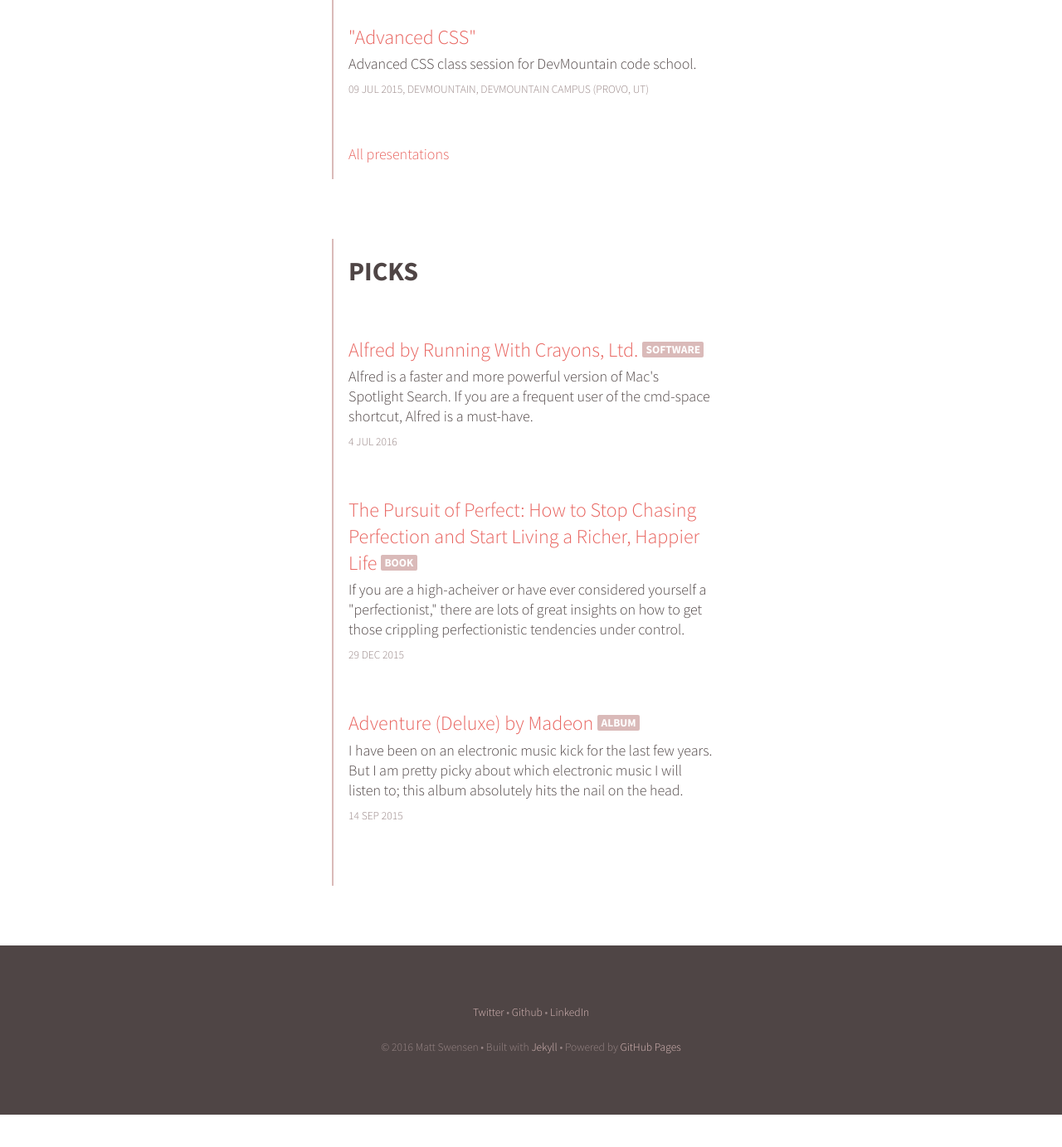
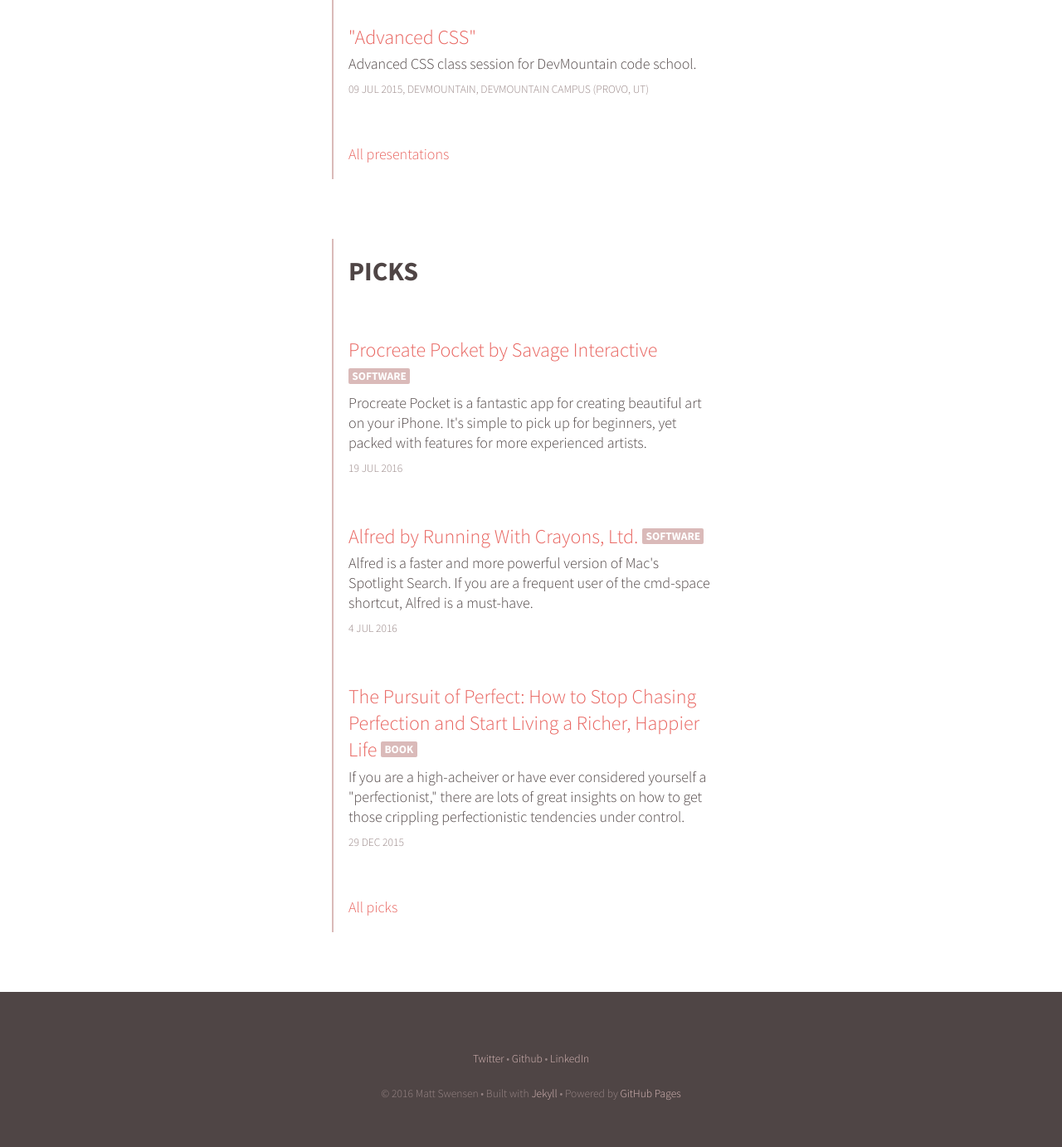
Before and after one commit to mjswensen/mjswensen.com, a Jekyll site: the page built from index.html, in a window 1280 px wide and 1400 px high, scrolled down 2488 px. Shown: the top 1383 px of the window at 83% size. Built offline with Jekyll 4.4.1, drawn with Linux system fonts in a browser that asks for light colours; before the commit the page ends 3832 px from its top, so only the background shows below that.

Commit message:
Adding pick and link to full pick list on home page.

```diff
--- a/index.html
+++ b/index.html
@@ -30,4 +30,5 @@
 <section class="picks">
   <h2>Picks</h2>
   {% include picklist.html limit=3 %}
+  <a class="all-picks" href="/picks/">All picks</a>
 </section>
--- /dev/null
+++ b/picks/procreate-pocket-by-savage-interactive.md
@@ -0,0 +1,18 @@
+---
+title: Procreate Pocket by Savage Interactive
+description: Procreate Pocket is a fantastic app for creating beautiful art on your iPhone. It's simple to pick up for beginners, yet packed with features for more experienced artists.
+type: pick
+pick:
+  type: software
+  title: Procreate Pocket
+  creator: Savage Interactive
+  thumbnail:
+    link: http://procreate.si/pocket/
+    image:
+      url: /picks/images/procreate-pocket-icon.png
+      alt: Procreate Pocket app icon
+date: 2016-07-19 20:52
+layout: pick
+---
+
+Procreate Pocket is a fantastic app for creating beautiful art on your iPhone. It's simple to pick up for beginners, yet packed with features for more experienced artists. It's great for capturing ideas on the go or simply for doodling to relax.
```
Also changed, not shown: picks/index.html (added, +13 -0 lines), picks/images/procreate-pocket-icon.png (added).
